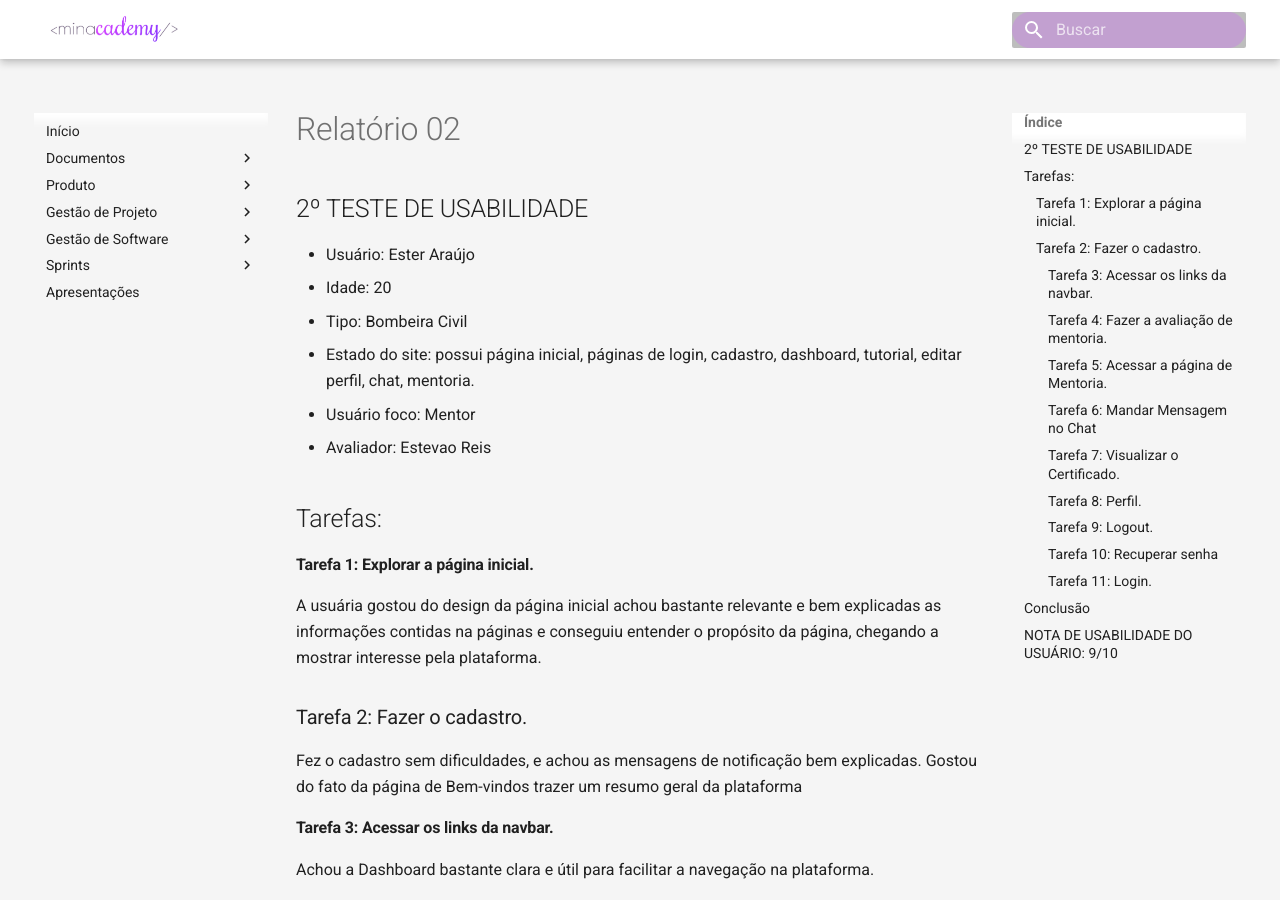
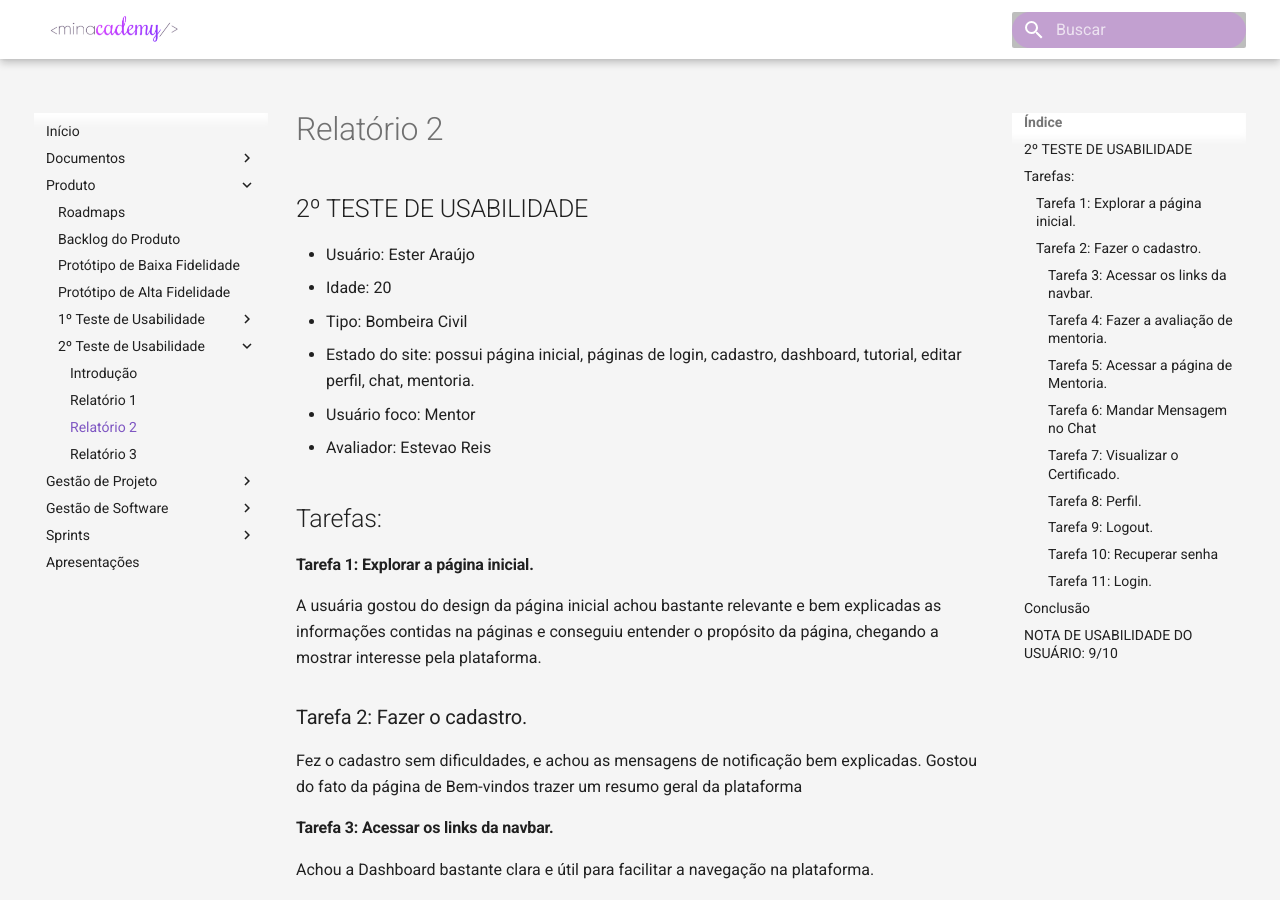
Before and after one commit to fga-eps-mds/2020.1-Minacademy-Wiki, an MkDocs documentation site: the page built from docs/produto/testesUsabilidade2/relatorio_02.md, in a window 1280 px wide and 900 px high. Built offline with MkDocs 1.6.1 and Material for MkDocs 9.7.7, drawn with Linux system fonts in a browser that asks for light colours.

Commit message:
Adição dos arquivos na Wiki

```diff
--- a/mkdocs.yml
+++ b/mkdocs.yml
@@ -31,6 +31,9 @@
             - Relatório 5: produto/testesUsabilidade/relatorio_05.md
       - 2º Teste de Usabilidade:
             - Introdução: produto/testesUsabilidade2/introducao.md
+            - Relatório 1: produto/testesUsabilidade2/relatorio_01.md
+            - Relatório 2: produto/testesUsabilidade2/relatorio_02.md
+            - Relatório 3: produto/testesUsabilidade2/relatorio_03.md
   - Gestão de Projeto:
       - Plano de Comunicação: gestao/plano_comunicacao.md
       - Plano de Gestão de Riscos: gestao/plano_riscos.md
```
Also changed, not shown: docs/produto/testesUsabilidade2/relatorio_02.md (renamed from docs/produto/testesUsabilidade2/relatório_02.md).
